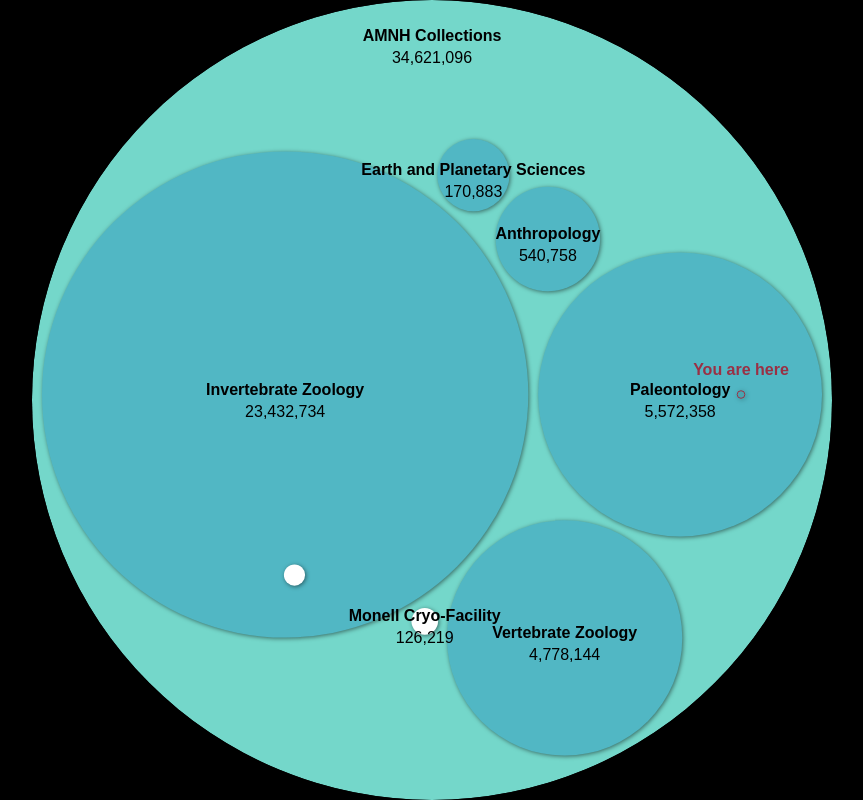
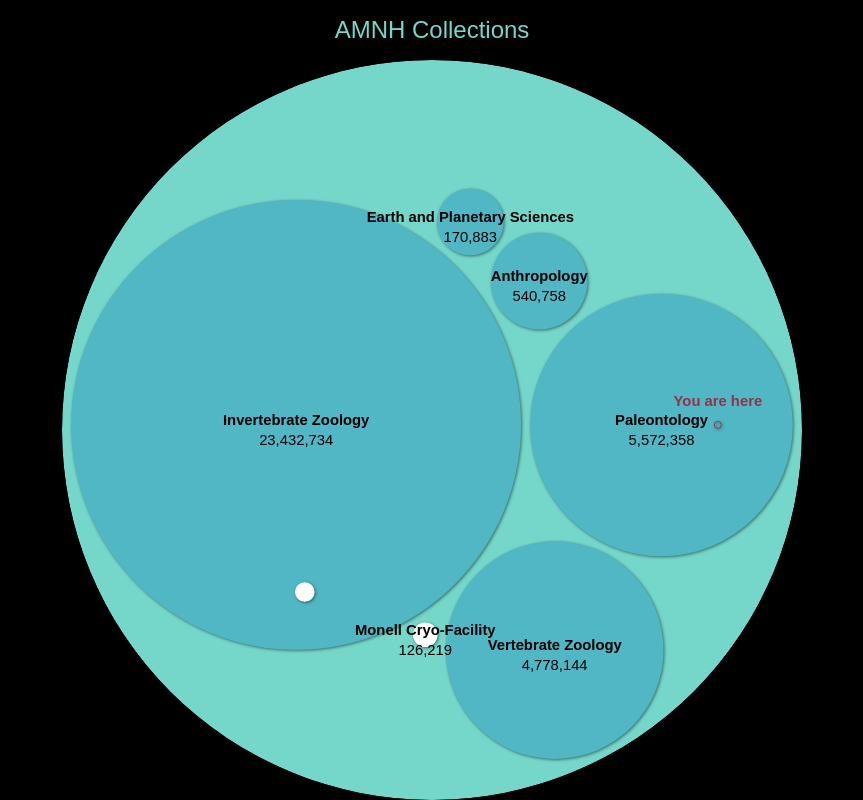
Before and after one commit to amnh-sciviz/collections-core-zoom, a website: page index.html in a window 1280 px wide. Shown: the whole page, without its empty margins (208-1071 px from the left). Drawn offline with Linux system fonts and the light colour scheme.

Commit message:
add title

```diff
--- a/css/style.css
+++ b/css/style.css
@@ -34,6 +34,18 @@
   }
 }
 
+.app.has-title svg {
+  width: calc(100% - 60px);
+  height: calc(100% - 60px);
+  top: 60px;
+  left: 30px;
+}
+.title {
+  font-size: 24px;
+  line-height: 60px;
+  text-align: center;
+}
+
 .path {
   position: fixed;
   top: 20px;
--- a/index.html
+++ b/index.html
@@ -17,6 +17,7 @@
   <div id="app" class="app">
     <div id="current-path" class="path">
     </div>
+    <div id="title" class="title"></div>
   </div>
 
   <script src="js/vendor/jquery-3.6.0.min.js"></script>
--- a/js/app.js
+++ b/js/app.js
@@ -72,6 +72,13 @@
     return v.toLocaleString();
   }
 
+  function getColor(node, colorPalette, colorFunction){
+    var fillColor = "white";
+    if (colorPalette && colorPalette.length > node.depth) fillColor = colorPalette[node.depth-1];
+    else fillColor = colorFunction(node.depth);
+    return fillColor;
+  }
+
   function toIdString(text){
     text = ""+text;
     return text.replace(/[\W]+/g,"_");
@@ -143,7 +150,10 @@
     var startingDepth = 1;
     var hereColor = this.opt.hereColor;
     var $pathContainer = $('#current-path');
+    var $title = $('#title');
     var colorPalette = this.opt.colorPalette;
+
+    if (this.opt.showTitle) $el.addClass('has-title');
 
     var svg = d3.create("svg")
         .attr("viewBox", `-${width / 2} -${height / 2} ${width} ${height}`)
@@ -227,8 +237,7 @@
           var fillColor = "white";
 
           if (d.data.fillColor) fillColor = d.data.fillColor;
-          else if (d.children && !d.data.isLeaf && colorPalette) fillColor = colorPalette[d.depth-1];
-          else if (d.children && !d.data.isLeaf && colorPalette) fillColor = color(d.depth);
+          else if (d.children && !d.data.isLeaf) fillColor = getColor(d, colorPalette, color);
           return fillColor;
         })
         .attr("pointer-events", d => isNodeValid(d) ? null : "none")
@@ -305,7 +314,8 @@
     }
 
     function isLabelVisible(d){
-      return d.parent === focus || d.data.isHere || d === focus && (!d.children || d.data.isLeaf) || d.depth===1 && d === focus;
+      return d.parent === focus || d.data.isHere || d === focus && (!d.children || d.data.isLeaf)
+        // || d.depth===1 && d === focus;
     }
 
     function renderNodePath(node) {
@@ -333,6 +343,19 @@
       $pathContainer.fadeIn(_this.opt.zoomDuration);
     }
 
+    function renderTitle(node) {
+      if (!_this.opt.showTitle) return;
+
+      $title.fadeOut(_this.opt.zoomDuration/2, function(){
+        // if (node.depth === 3) return;
+        var name = node.data.pathName ? node.data.pathName : node.data.name;
+        $(this).text(name);
+        var fillColor = getColor(node, colorPalette, color);
+        $(this).css('color', fillColor);
+        $(this).fadeIn(_this.opt.zoomDuration/4);
+      });
+    }
+
     function zoom(event, toNode) {
       focus = toNode;
       var transition = svg.transition()
@@ -349,6 +372,7 @@
           .on("end", function(d) { if (!isLabelVisible(d)) this.style.display = "none"; });
       node.attr("pointer-events", d => isNodeValid(d) ? null : "none")
       renderNodePath(toNode);
+      renderTitle(toNode);
     }
 
     zoomTo([root.x, root.y, root.r * 2]);
```
